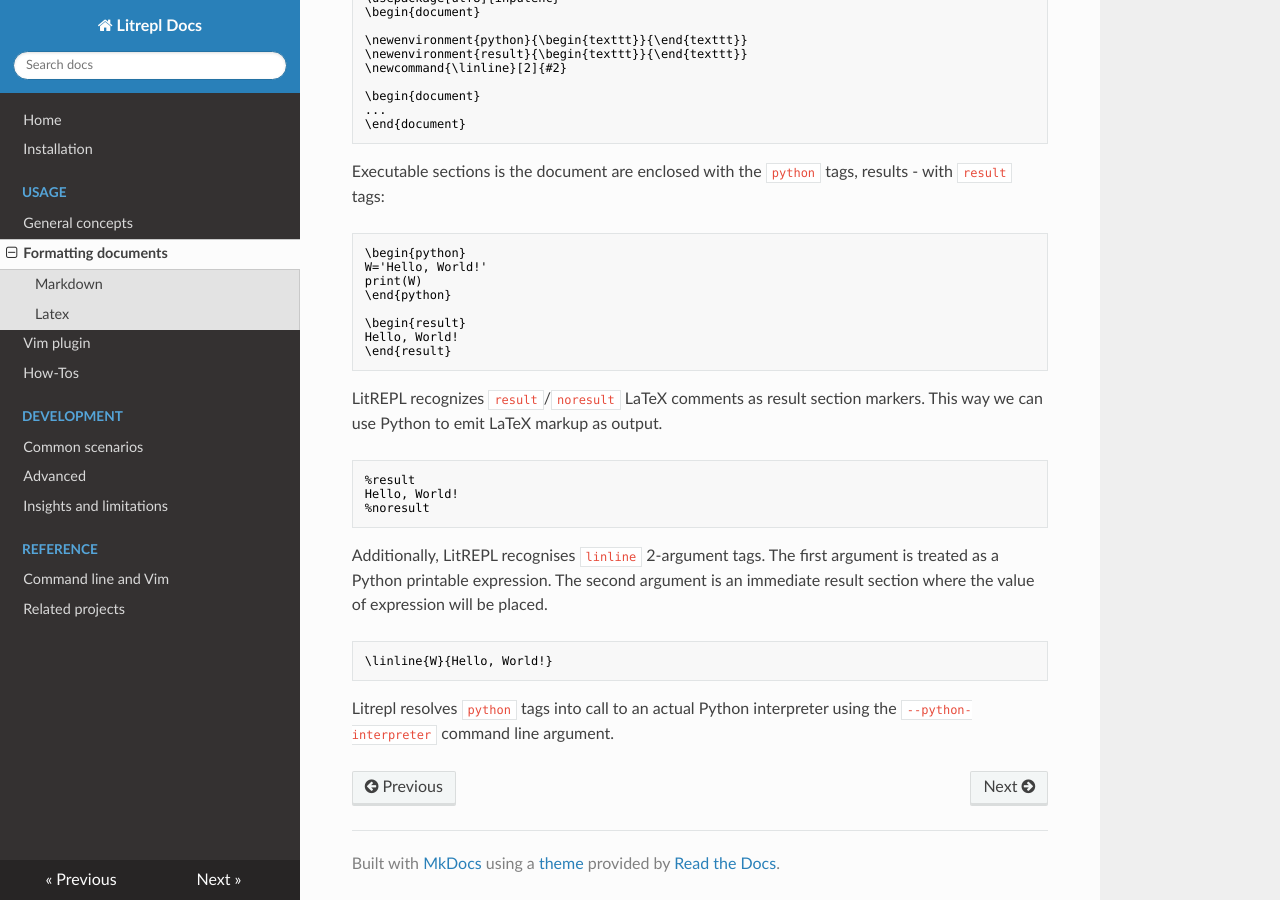
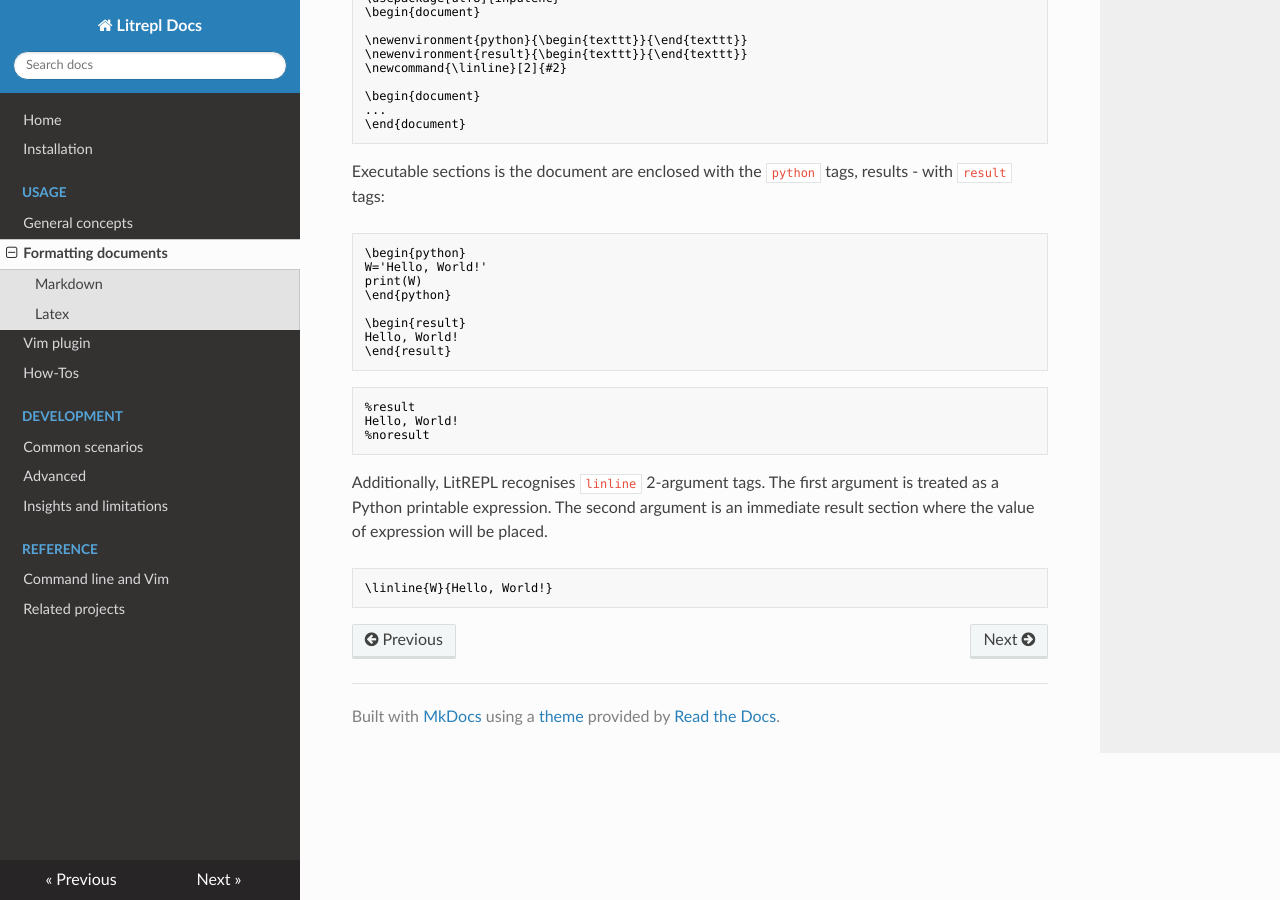
Before and after one commit to sergei-mironov/litrepl, an MkDocs documentation site: the page built from docs/usage/formatting.md, in a window 1280 px wide and 900 px high, scrolled down 994 px. Built offline with MkDocs 1.6.1, drawn with Linux system fonts in a browser that asks for light colours; nearby versions of some CDN libraries.

Commit message:
Update docs

````diff
--- a/docs/usage/formatting.md
+++ b/docs/usage/formatting.md
@@ -70,9 +70,6 @@
 \end{result}
 ```
 
-LitREPL recognizes `result`/`noresult` LaTeX comments as result section markers.
-This way we can use Python to emit LaTeX markup as output.
-
 ``` tex
 %result
 Hello, World!
@@ -86,6 +83,3 @@
 ``` tex
 \linline{W}{Hello, World!}
 ```
-
-Litrepl resolves `python` tags into call to an actual Python interpreter using
-the `--python-interpreter` command line argument.
````
Also changed, not shown: docs/usage/general-concepts.md (+13 -3 lines).
